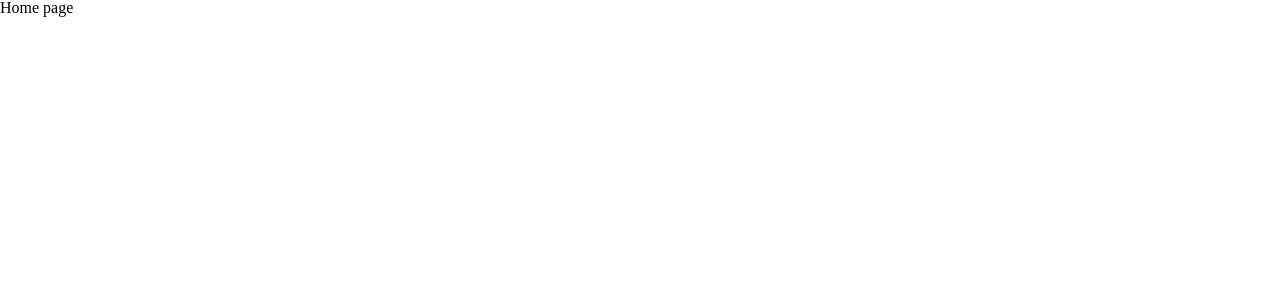
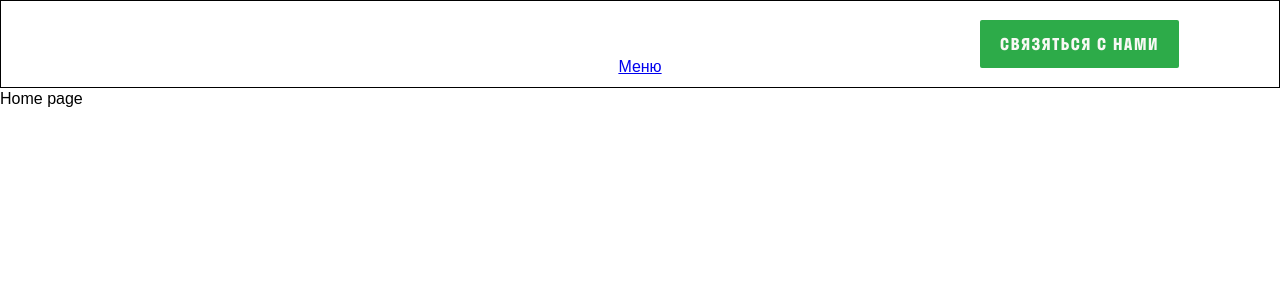
Before and after one commit to DavidEliauri/TBGROUP, a Vue app: page / in a window 1280 px wide. Shown: the top 300 px of the page. Built offline with nearby package versions, Linux system fonts and the light colour scheme.

Commit message:
Start navigation

```diff
--- a/src/App.vue
+++ b/src/App.vue
@@ -1,7 +1,7 @@
-
 <template>
-  <RouterView />
+  <Navigation class="navigation"/>
+  <RouterView/>
 </template>
-
-<style scoped>
-</style>
+<script setup>
+import Navigation from '@/components/Navigation.vue'
+</script>
--- /dev/null
+++ b/src/assets/scss/captions.scss
@@ -0,0 +1,7 @@
+.caption_1 {
+  font-family: 'Stratos LC Bold', sans-serif;
+  font-style: normal;
+  font-weight: 700;
+  font-size: 16px;
+  line-height: 100%;
+}
--- a/src/assets/scss/fonts.scss
+++ b/src/assets/scss/fonts.scss
@@ -1,5 +1,5 @@
 @font-face {
-  font-family: 'Stratos LC';
+  font-family: 'Stratos LC Light';
   src: url('../fonts/StratosLCWeb/StratosLCWeb-Light.eot');
   src: local('Stratos LC Web Light'), local('StratosLCWeb-Light'),
   url('../fonts/StratosLCWeb/StratosLCWeb-Light.eot?#iefix') format('embedded-opentype'),
@@ -11,7 +11,7 @@
 }
 
 @font-face {
-  font-family: 'Stratos LC';
+  font-family: 'Stratos LC Bold';
   src: url('../fonts/StratosLCWeb/StratosLCWeb-Bold.eot');
   src: local('Stratos LC Web Bold'), local('StratosLCWeb-Bold'),
   url('../fonts/StratosLCWeb/StratosLCWeb-Bold.eot?#iefix') format('embedded-opentype'),
@@ -23,7 +23,7 @@
 }
 
 @font-face {
-  font-family: 'Stratos LC';
+  font-family: 'Stratos LC Medium';
   src: url('../fonts/StratosLCWeb/StratosLCWeb-Medium.eot');
   src: local('Stratos LC Web Medium'), local('StratosLCWeb-Medium'),
   url('../fonts/StratosLCWeb/StratosLCWeb-Medium.eot?#iefix') format('embedded-opentype'),
@@ -35,7 +35,7 @@
 }
 
 @font-face {
-  font-family: 'Stratos LC';
+  font-family: 'Stratos LC Regular';
   src: url('../fonts/StratosLCWeb/StratosLCWeb-Regular.eot');
   src: local('Stratos LC Web'), local('StratosLCWeb-Regular'),
   url('../fonts/StratosLCWeb/StratosLCWeb-Regular.eot?#iefix') format('embedded-opentype'),
--- a/src/assets/scss/style.scss
+++ b/src/assets/scss/style.scss
@@ -1,5 +1,22 @@
 @import './fonts.scss';
-
+@import './captions.scss';
 * {
   box-sizing: border-box;
 }
+
+body {
+  font-family: 'Stratos LC', sans-serif;
+  font-style: normal;
+  font-weight: 400;
+  font-size: 16px;
+  line-height: 135%;;
+}
+
+.uppercase{
+  text-transform: uppercase;
+}
+
+
+button, a {
+  cursor: pointer;
+}
--- a/src/assets/scss/variables.scss
+++ b/src/assets/scss/variables.scss
@@ -0,0 +1,15 @@
+$IVORY_100: #F8F8F4;
+$IVORY_95: #ECECE8;
+$IVORY_80: #E2E2DB;
+$IVORY_60: rgba(248, 248, 244, 0.6);
+$IVORY_30: rgba(248, 248, 244, 0.5);
+
+$BLACK_100: #000000;
+$BLACK_75: #404040;
+$BLACK_60: #666666;
+$BLACK_30: #B3B3B3;
+
+$BRIGHT_GREEN_GRADIENT: linear-gradient(180deg, rgba(45, 171, 73, 0) 0%, #2DAB49 100%);
+$BRIGHT_GREEN_100: #2DAB49;
+$BRIGHT_GREEN_75: rgba(45, 171, 73, 0.75);
+$BRIGHT_GREEN_60: rgba(45, 171, 73, 0.6);
--- /dev/null
+++ b/src/components/Navigation.vue
@@ -0,0 +1,41 @@
+<template>
+  <header class="navigation">
+    <router-link class='navigation__menu' to="#">Меню</router-link>
+    <button class="navigation__button caption_1 uppercase">Связяться с нами</button>
+  </header>
+</template>
+<style lang="scss">
+.navigation {
+  position: relative;
+  display: flex;
+  flex-direction: row;
+  justify-content: flex-end;
+  align-items: center;
+  width: 100%;
+  padding: 0 100px;
+  height: 88px;
+  border: 1px solid black;
+
+  &__menu {
+    margin: 0 auto;
+    position: absolute;
+    left: 50%;
+    bottom: 9px;
+    transform: translateX(-50%);
+  }
+
+  &__button {
+    display: flex;
+    align-items: center;
+    justify-content: center;
+    color: $IVORY_100;
+    background-color: $BRIGHT_GREEN_100;
+    border: none;
+    padding: 0 20px;
+    height: 48px;
+    gap: 10px;
+    letter-spacing: 0.1em;
+    border-radius: 2px;
+  }
+}
+</style>
--- a/vite.config.js
+++ b/vite.config.js
@@ -4,6 +4,13 @@ import path from 'path'
 
 export default defineConfig({
     plugins: [vue()],
+    css: {
+        preprocessorOptions: {
+            scss: {
+                additionalData: `@import "@/assets/scss/variables.scss";`
+            }
+        }
+    },
     resolve: {
         alias: {
             '@': path.resolve(__dirname, './src'),
```
